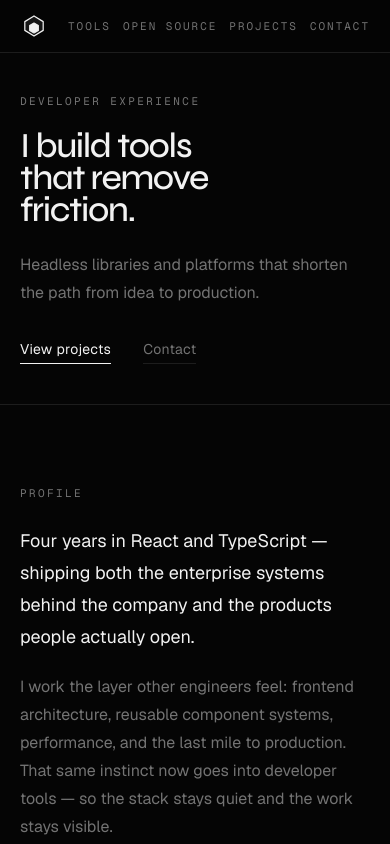
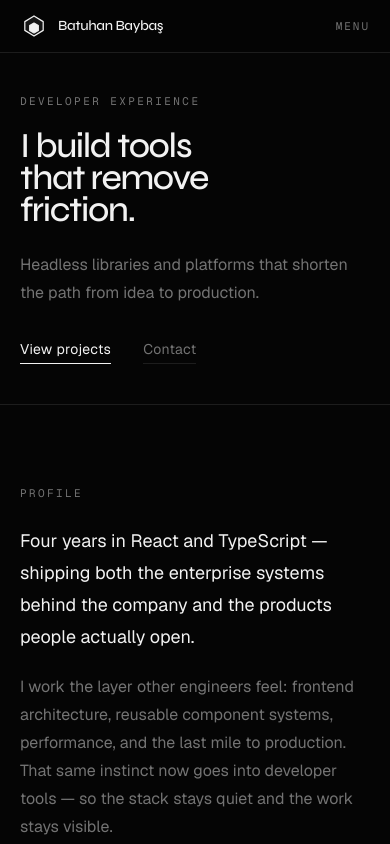
Before and after one commit to batuhanbaybas/batuhanbaybas, a Next.js app: page / in a window 390 px wide. Shown: the top 844 px of the page. Built offline with nearby package versions, Linux system fonts and the light colour scheme.

Commit message:
Enhance SiteHeader component with responsive navigation. Replaced static navigation with dynamic links from site sections, added mobile menu functionality, and improved accessibility with keyboard navigation support. Updated styles for better layout consistency.

```diff
--- a/components/site-header.tsx
+++ b/components/site-header.tsx
@@ -1,53 +1,98 @@
+"use client";
+
 import Link from "next/link";
+import { useEffect, useState } from "react";
 import { Container } from "@/components/container";
 import { Mark } from "@/components/mark";
 import { site } from "@/lib/site";
 
-const nav = [
-  { href: "#tools", label: "Tools" },
-  { href: "#open-source", label: "Open Source" },
-  { href: "#work", label: "Projects" },
-] as const;
+const desktopNav = [
+  ...site.sections.map((section) => ({
+    href: `#${section.id}`,
+    label: section.label,
+  })),
+  { href: `mailto:${site.links.email}`, label: "Contact" },
+  { href: site.links.github, label: "GitHub", external: true },
+];
 
 export function SiteHeader() {
+  const [open, setOpen] = useState(false);
+
+  useEffect(() => {
+    if (!open) {
+      return;
+    }
+
+    const onKey = (event: KeyboardEvent) => {
+      if (event.key === "Escape") {
+        setOpen(false);
+      }
+    };
+
+    window.addEventListener("keydown", onKey);
+    return () => window.removeEventListener("keydown", onKey);
+  }, [open]);
+
   return (
     <header className="sticky top-0 z-30 border-b border-line bg-background/75 backdrop-blur-md">
-      <Container className="flex items-center justify-between gap-3 py-3 md:py-4">
+      <Container className="flex items-center justify-between gap-4 py-3 lg:py-4">
         <Link
           href="/"
           className="inline-flex min-w-0 items-center gap-2.5 text-foreground"
+          onClick={() => setOpen(false)}
         >
           <Mark className="size-7 shrink-0" />
-          <span className="hidden font-display text-sm font-medium tracking-tight sm:inline">
+          <span className="font-display text-sm font-medium tracking-tight">
             {site.name}
           </span>
         </Link>
-        <nav className="flex flex-wrap items-center justify-end gap-x-3 gap-y-1 font-mono text-[11px] uppercase tracking-[0.18em] text-muted sm:gap-x-4 md:gap-x-6">
-          {nav.map((item) => (
+
+        <nav className="hidden items-center gap-6 font-mono text-[11px] uppercase tracking-[0.18em] text-muted lg:flex">
+          {desktopNav.map((item) => (
             <a
+              className="transition-colors hover:text-foreground"
+              href={item.href}
               key={item.href}
-              href={item.href}
-              className="transition-colors hover:text-foreground"
+              rel={item.external ? "noreferrer" : undefined}
+              target={item.external ? "_blank" : undefined}
             >
               {item.label}
             </a>
           ))}
-          <a
-            href={`mailto:${site.links.email}`}
-            className="transition-colors hover:text-foreground"
-          >
-            Contact
-          </a>
-          <a
-            href={site.links.github}
-            rel="noreferrer"
-            target="_blank"
-            className="hidden transition-colors hover:text-foreground sm:inline"
-          >
-            GitHub
-          </a>
         </nav>
+
+        <button
+          aria-controls="mobile-nav"
+          aria-expanded={open}
+          className="font-mono text-[11px] uppercase tracking-[0.18em] text-muted transition-colors hover:text-foreground lg:hidden"
+          onClick={() => setOpen((value) => !value)}
+          type="button"
+        >
+          {open ? "Close" : "Menu"}
+        </button>
       </Container>
+
+      {open ? (
+        <nav
+          className="border-t border-line bg-background lg:hidden"
+          id="mobile-nav"
+        >
+          <Container className="flex flex-col py-3">
+            {desktopNav.map((item) => (
+              <a
+                className="py-3 font-mono text-[11px] uppercase tracking-[0.18em] text-muted transition-colors hover:text-foreground"
+                href={item.href}
+                key={item.href}
+                onClick={() => setOpen(false)}
+                rel={item.external ? "noreferrer" : undefined}
+                target={item.external ? "_blank" : undefined}
+              >
+                {item.label}
+              </a>
+            ))}
+          </Container>
+        </nav>
+      ) : null}
     </header>
   );
 }
```
